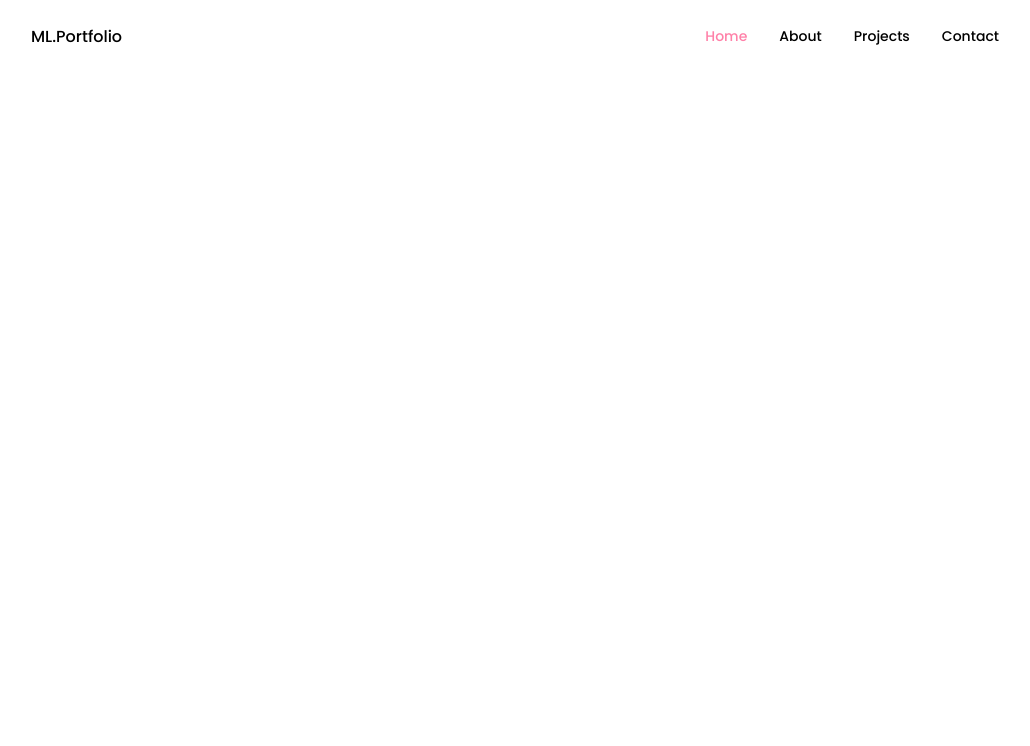
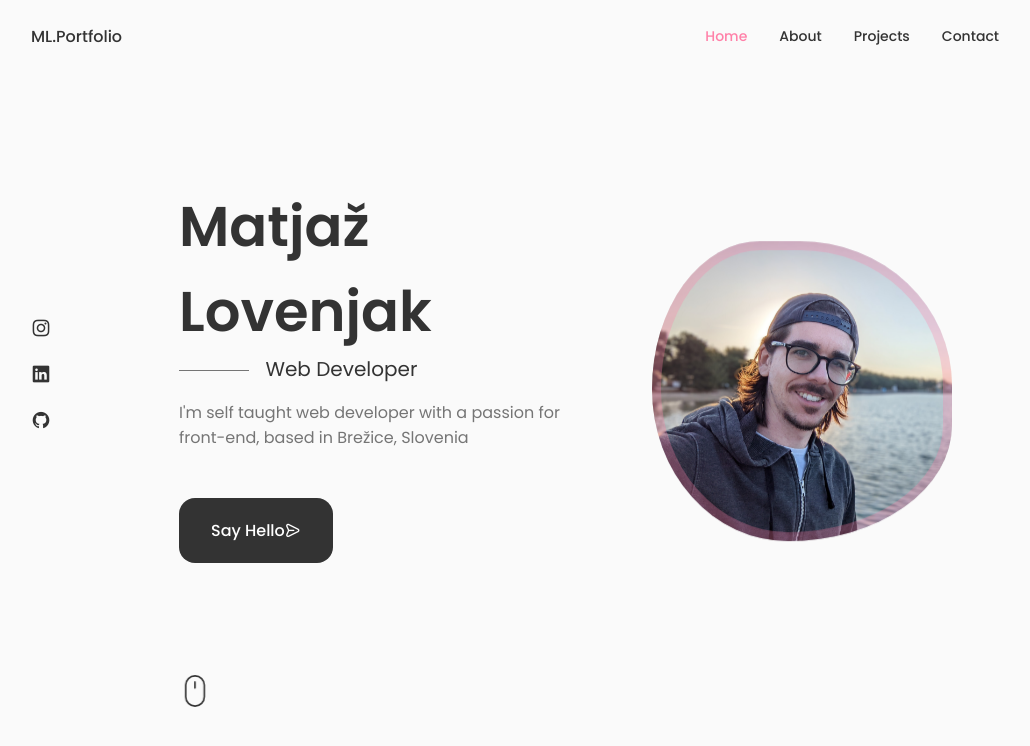
Before and after one commit to rubuz/ML-PORTFOLIO, a React (Vite) app: page / in a window 1280 px wide. Shown: the top 746 px of the page, without its empty margins (125-1155 px from the left). Built offline with nearby package versions, Linux system fonts and the light colour scheme.

Commit message:
home screen semi done

```diff
--- a/src/App.css
+++ b/src/App.css
@@ -9,7 +9,7 @@
 
   /* colors */
   --hue: 0;
-  --sat: 0;
+  --sat: 0%;
   --clr-title: hsl(var(--hue), var(--sat), 20%);
   --clr-title-dark: hsl(var(--hue), var(--sat), 0%);
   --clr-text: hsl(var(--hue), var(--sat), 46%);
--- a/src/App.jsx
+++ b/src/App.jsx
@@ -1,11 +1,15 @@
 import { useState } from "react";
 import "./App.css";
 import Header from "./components/header/Header";
+import Home from "./components/home/Home";
 
 function App() {
   return (
     <div className="App">
       <Header />
+      <main className="main">
+        <Home />
+      </main>
     </div>
   );
 }
--- /dev/null
+++ b/src/components/home/Data.jsx
@@ -0,0 +1,19 @@
+import React from "react";
+
+const Data = () => {
+  return (
+    <div className="home__data">
+      <h1 className="home__title">Matjaž Lovenjak</h1>
+      <h3 className="home__subtitle">Web Developer</h3>
+      <p className="home__description">
+        I'm self taught web developer with a passion for front-end, based in
+        Brežice, Slovenia
+      </p>
+      <a href="#contact" className="button button--flex">
+        Say Hello <i className="uil uil-message"></i>
+      </a>
+    </div>
+  );
+};
+
+export default Data;
--- /dev/null
+++ b/src/components/home/Home.jsx
@@ -0,0 +1,24 @@
+import React from "react";
+import "./home.css";
+import Social from "./Social";
+import Data from "./Data";
+import ScrollDown from "./ScrollDown";
+
+const Home = () => {
+  return (
+    <section className="home section" id="home">
+      <div className="home__container container grid">
+        <div className="home__content grid">
+          <Social />
+
+          <div className="home__img"></div>
+          <Data />
+        </div>
+
+        <ScrollDown />
+      </div>
+    </section>
+  );
+};
+
+export default Home;
--- /dev/null
+++ b/src/components/home/ScrollDown.jsx
@@ -0,0 +1,47 @@
+import React from "react";
+
+const ScrollDown = () => {
+  return (
+    <div className="home__scroll">
+      <a href="#about" className="home__scroll-button button--flex">
+        <svg
+          width="32px"
+          height="32px"
+          class="home__scroll-mouse"
+          viewBox="0 0 247 390"
+          version="1.1"
+          xmlns="http://www.w3.org/2000/svg"
+          xmlnsXlink="http://www.w3.org/1999/xlink"
+          style={{
+            fillRule: "evenodd",
+            clipRule: "evenodd",
+            strokeLinecap: "round",
+            strokeLinejoin: "round",
+            strokeMiterlimit: "1.5",
+          }}
+        >
+          <path
+            class="wheel"
+            d="M123.359,79.775l0,72.843"
+            style={{
+              fill: "none",
+              stroke: "var(--clr-title)",
+              strokeWidth: "20px",
+            }}
+          ></path>
+          <path
+            id="mouse"
+            d="M236.717,123.359c0,-62.565 -50.794,-113.359 -113.358,-113.359c-62.565,0 -113.359,50.794 -113.359,113.359l0,143.237c0,62.565 50.794,113.359 113.359,113.359c62.564,0 113.358,-50.794 113.358,-113.359l0,-143.237Z"
+            style={{
+              fill: "none",
+              stroke: "var(--clr-title)",
+              strokeWidth: "20px",
+            }}
+          ></path>
+        </svg>
+      </a>
+    </div>
+  );
+};
+
+export default ScrollDown;
--- /dev/null
+++ b/src/components/home/Social.jsx
@@ -0,0 +1,31 @@
+import React from "react";
+
+const Social = () => {
+  return (
+    <div className="home__social">
+      <a
+        href="https://www.instagram.com/rubuz88/"
+        className="home__social-icon"
+        target="_blank"
+      >
+        <i className="uil uil-instagram"></i>
+      </a>
+      <a
+        href="https://www.linkedin.com/in/matjaz-lovenjak/"
+        className="home__social-icon"
+        target="_blank"
+      >
+        <i class="uil uil-linkedin"></i>
+      </a>
+      <a
+        href="https://github.com/rubuz"
+        className="home__social-icon"
+        target="_blank"
+      >
+        <i class="uil uil-github"></i>
+      </a>
+    </div>
+  );
+};
+
+export default Social;
--- /dev/null
+++ b/src/components/home/home.css
@@ -0,0 +1,100 @@
+.home__container {
+  row-gap: 7rem;
+}
+
+.home__content {
+  grid-template-columns: 116px repeat(2, 1fr);
+  padding-top: 5.5rem;
+  column-gap: 2rem;
+  align-items: center;
+}
+
+.home__social {
+  display: grid;
+  grid-template-columns: max-content;
+  row-gap: 1rem;
+}
+
+.home__social-icon {
+  font-size: 1.25rem;
+  color: var(--clr-title);
+}
+
+.home__social-icon:hover {
+  color: var(--clr-highlight);
+}
+
+.home__title {
+  font-size: var(--fs-large);
+}
+
+.home__subtitle {
+  position: relative;
+  font-size: var(--fs-h3);
+  padding-left: 5.4rem;
+  font-weight: var(--fw-normal);
+  margin-bottom: var(--mb-1);
+}
+
+.home__subtitle::before {
+  content: " ";
+  position: absolute;
+  width: 70px;
+  height: 1px;
+  background-color: var(--clr-text);
+  left: 0;
+  top: 1rem;
+}
+
+.home__description {
+  max-width: 400px;
+  margin-bottom: var(--mb-3);
+}
+
+.home__img {
+  background: url(../../assets/portrait1.jpg);
+  background-repeat: no-repeat;
+  background-position: center;
+  background-size: cover;
+  box-shadow: inset 0 0 0 9px rgb(255 130 169 / 30%);
+  /* filter: grayscale(100%); */
+  width: 300px;
+  height: 300px;
+  order: 1;
+  justify-self: center;
+  animation: fluid__animation 8s ease-in-out infinite;
+}
+
+@keyframes fluid__animation {
+  0% {
+    border-radius: 60% 40% 30% 70%/60% 30% 70% 40%;
+    transform: translateY(0);
+  }
+
+  50% {
+    border-radius: 30% 60% 70% 40%/50% 60% 30% 60%;
+    transform: translateY(8%);
+  }
+
+  100% {
+    border-radius: 60% 40% 30% 70%/60% 30% 70% 40%;
+    transform: translateY(0);
+  }
+}
+
+.home__scroll {
+  margin-left: 9.25rem;
+}
+
+.wheel {
+  animation: scroll 2s ease infinite;
+}
+
+@keyframes scroll {
+  0% {
+    transform: translateY(0);
+  }
+  30% {
+    transform: translateY(3.75rem);
+  }
+}
```
Also changed, not shown: src/assets/scroll.svg (added).
